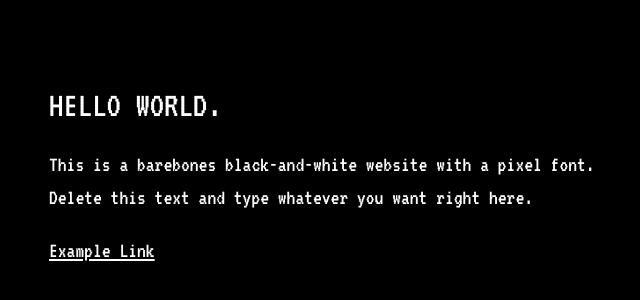
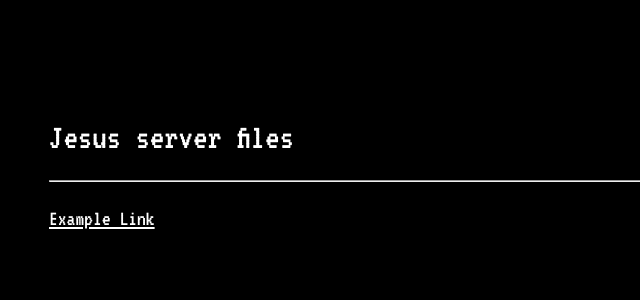
Before and after one commit to jesus-server-files/main, a plain HTML site: page index.html in a window 1280 px wide. Shown: the part 178-478 px from the top of the page, without its empty margins (291-931 px from the left). Drawn offline with Linux system fonts and the light colour scheme.

Commit message:
Change heading to 'Jesus server files'
Updated main heading and removed placeholder text.

```diff
--- a/index.html
+++ b/index.html
@@ -74,12 +74,11 @@
     <main class="container">
 
         <!-- Your Main Heading -->
-        <h1>HELLO WORLD.</h1>
+        <h1>Jesus server files</h1><hr>
 
         <!-- Your Text -->
         <p>
-            This is a barebones black-and-white website with a pixel font.
-            Delete this text and type whatever you want right here.
+
         </p>
 
         <!-- Example Link -->
```
